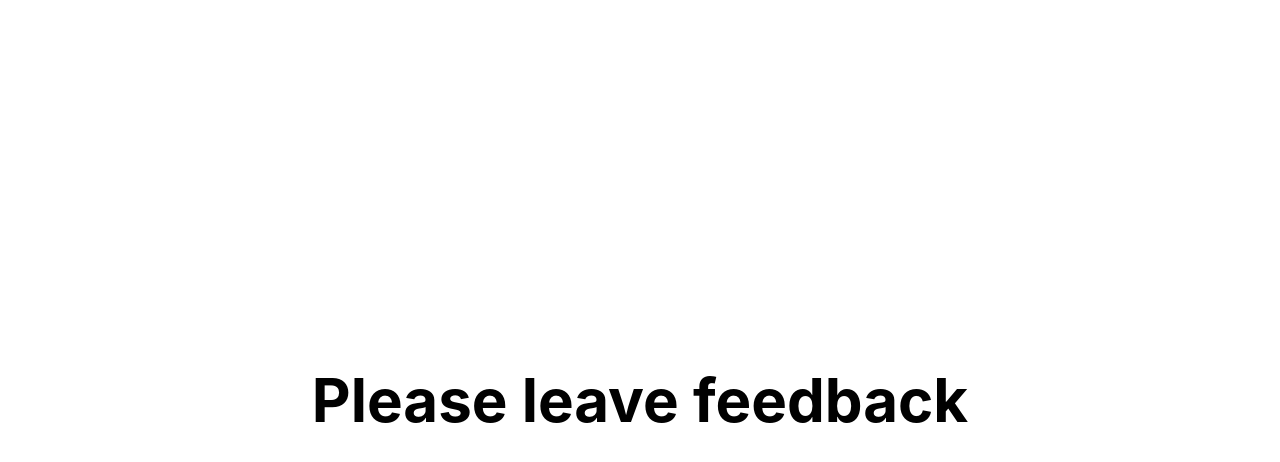
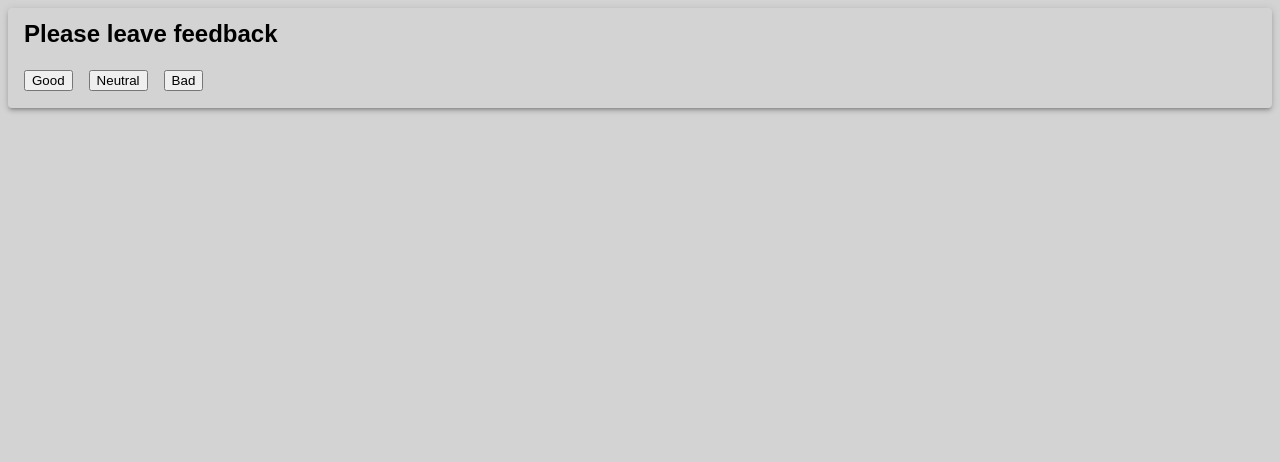
Before and after one commit to mrSerGL/goit-react-hw-02-feedback, a React (Create React App) app: page / in a window 1280 px wide. Shown: the top 462 px of the page. Built offline with nearby package versions, Linux system fonts and the light colour scheme.

Commit message:
add buttons

```diff
--- a/src/components/App.jsx
+++ b/src/components/App.jsx
@@ -1,20 +1,24 @@
+import React, { Component } from 'react';
 import Section from './Section';
+import FeedbackOptions from './FeedbackOptions';
 
-export const App = () => {
-  return (
-    <div
-      style={{
-        height: '100vh',
-        display: 'flex',
-        justifyContent: 'center',
-        alignItems: 'center',
-        fontSize: 40,
-        color: '#010101',
-      }}
-    >
-      <Section title="Please leave feedback">
-        {/* <Profile user={user} /> */}
-      </Section>
-    </div>
-  );
-};
+import css from './App.module.css';
+
+class App extends Component {
+  state = {
+    good: 0,
+    neutral: 0,
+    bad: 0
+  }
+
+  render() {
+    return (
+      <div className={css.section} >
+        <Section title="Please leave feedback">
+          <FeedbackOptions/>
+        </Section>
+      </div>
+    );
+  }
+}
+export default App;
--- /dev/null
+++ b/src/components/App.module.css
@@ -0,0 +1,11 @@
+.section {
+    margin: 0px auto 8px auto;
+    border-radius: 4px;
+    box-shadow: rgb(0 0 0 / 20%) 0px 3px 3px -2px,
+    rgb(0 0 0 / 14%) 0px 3px 4px 0px, rgb(0 0 0 / 12%) 0px 1px 8px 0px;
+  }
+
+  .sectionTitle {
+    text-align: center;
+    margin: 0px 0px 8px 0px;
+  }
--- /dev/null
+++ b/src/components/FeedbackOptions/FeedbackOptions.js
@@ -0,0 +1,15 @@
+import css from './FeedbackOptions.module.css';
+function FeedbackOptions(){
+return (
+<>
+<ul className={css.buttons__list}>
+    <li className='button'><button type="button">Good</button></li>
+    <li className='button'><button type="button">Neutral</button></li>
+    <li className='button'><button type="button">Bad</button></li>
+</ul>
+
+</>
+);
+};
+
+export default FeedbackOptions;
--- /dev/null
+++ b/src/components/FeedbackOptions/FeedbackOptions.module.css
@@ -0,0 +1,8 @@
+.buttons__list{
+    display: flex;
+    gap: 16px;
+
+    padding: 16px;
+
+    border-radius: 4px;
+}
--- /dev/null
+++ b/src/components/FeedbackOptions/index.js
@@ -0,0 +1 @@
+export {default} from './FeedbackOptions';
--- a/src/components/Section/Section.module.css
+++ b/src/components/Section/Section.module.css
@@ -1,12 +1,5 @@
-/* .section {
-
-    margin: 0px auto 8px auto;
-    border-radius: 4px;
-    box-shadow: rgb(0 0 0 / 20%) 0px 3px 3px -2px,
-    rgb(0 0 0 / 14%) 0px 3px 4px 0px, rgb(0 0 0 / 12%) 0px 1px 8px 0px;
+  .sectionTitle {
+    /* text-align: center; */
+    margin: 8px 0px 0px 16px;
+    padding-top: 8px;
   }
-
-  .sectionTitle {
-    text-align: center;
-    margin: 0px 0px 8px 0px;
-  } */
--- a/src/index.css
+++ b/src/index.css
@@ -1,15 +1,64 @@
-@import-normalize; /* bring in normalize.css styles */
+@import-normalize;
+/* bring in normalize.css styles */
+
+*,
+*::before,
+*::after {
+  box-sizing: border-box;
+}
 
 body {
+  font-family: sans-serif;
+  font-size: 16px;
+  line-height: 1.5;
+
+  background-color: lightgrey;
+}
+h1,
+h2,
+h3,
+h4,
+h5,
+h6,
+p {
   margin: 0;
-  font-family: -apple-system, BlinkMacSystemFont, 'Segoe UI', 'Roboto', 'Oxygen',
-    'Ubuntu', 'Cantarell', 'Fira Sans', 'Droid Sans', 'Helvetica Neue',
-    sans-serif;
-  -webkit-font-smoothing: antialiased;
-  -moz-osx-font-smoothing: grayscale;
+}
+ul,
+ol {
+  margin: 0;
+  padding: 0;
 }
 
-code {
-  font-family: source-code-pro, Menlo, Monaco, Consolas, 'Courier New',
-    monospace;
+.link {
+  text-decoration: none;
+  color: currentColor;
 }
+
+.list,
+ li{
+  list-style: none;
+  margin: 0;
+  padding: 0;
+}
+
+img {
+  display: block;
+  max-width: 100%;
+  height: auto;
+}
+
+.container {
+  max-width: 304px;
+  min-width: 304px;
+  margin-left: auto;
+  margin-right: auto;
+  /* border: 1px solid black; */
+  border-radius: 10px;
+
+
+  /* display: grid;
+  grid-template-areas:
+  "h h h"
+  "m m s"
+  "f f f"; */
+}
--- a/src/index.js
+++ b/src/index.js
@@ -1,6 +1,6 @@
 import React from 'react';
 import ReactDOM from 'react-dom/client';
-import { App } from 'components/App';
+import  App  from 'components/App';
 import './index.css';
 
 ReactDOM.createRoot(document.getElementById('root')).render(
```
